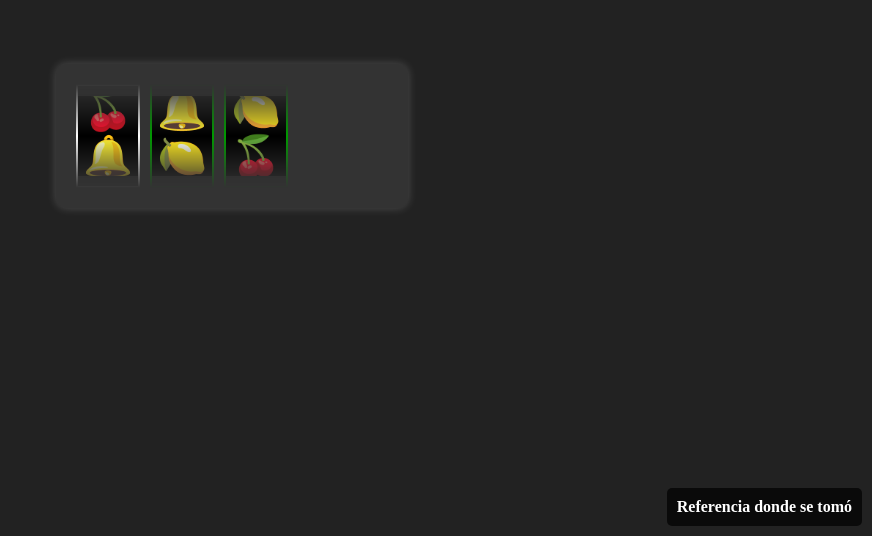
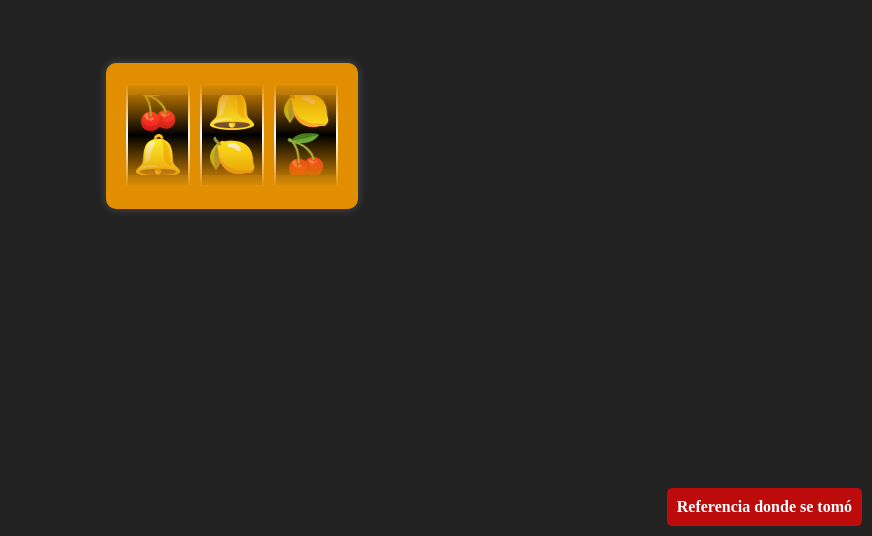
Before and after one commit to Paul-1511/SlotMachine, a plain HTML site: page SlotMachine/slotmachine.html in a window 1280 px wide. Shown: the part 264-800 px from the top of the page, without its empty margins (408-1280 px from the left). Drawn offline with Linux system fonts and the light colour scheme.

Commit message:
feat: corrections

```diff
--- a/SlotMachine/css/style.css
+++ b/SlotMachine/css/style.css
@@ -13,11 +13,11 @@ body {
     display: flex;
     gap: 10px;
     padding: 20px;
-    background: #333;
+    background: #e18f00;
     border-radius: 10px;
     box-shadow: 0 0 10px rgba(255, 255, 255, 0.2);
     position: relative;
-    aspect-ratio: 3 / 1;
+    aspect-ratio: 2 / 1;
 }
 
 .reel {
@@ -70,7 +70,7 @@ body {
 }
 
 .reference li {
-    background: rgba(0, 0, 0, 0.7);
+    background: rgba(255, 0, 0, 0.7);
     padding: 10px;
     border-radius: 5px;
 }
@@ -107,5 +107,5 @@ body {
 }
 
 .slot-machine > .reel ~ .reel {
-    border-color: green;
+    border-color: rgb(255, 255, 255);
 }
```
